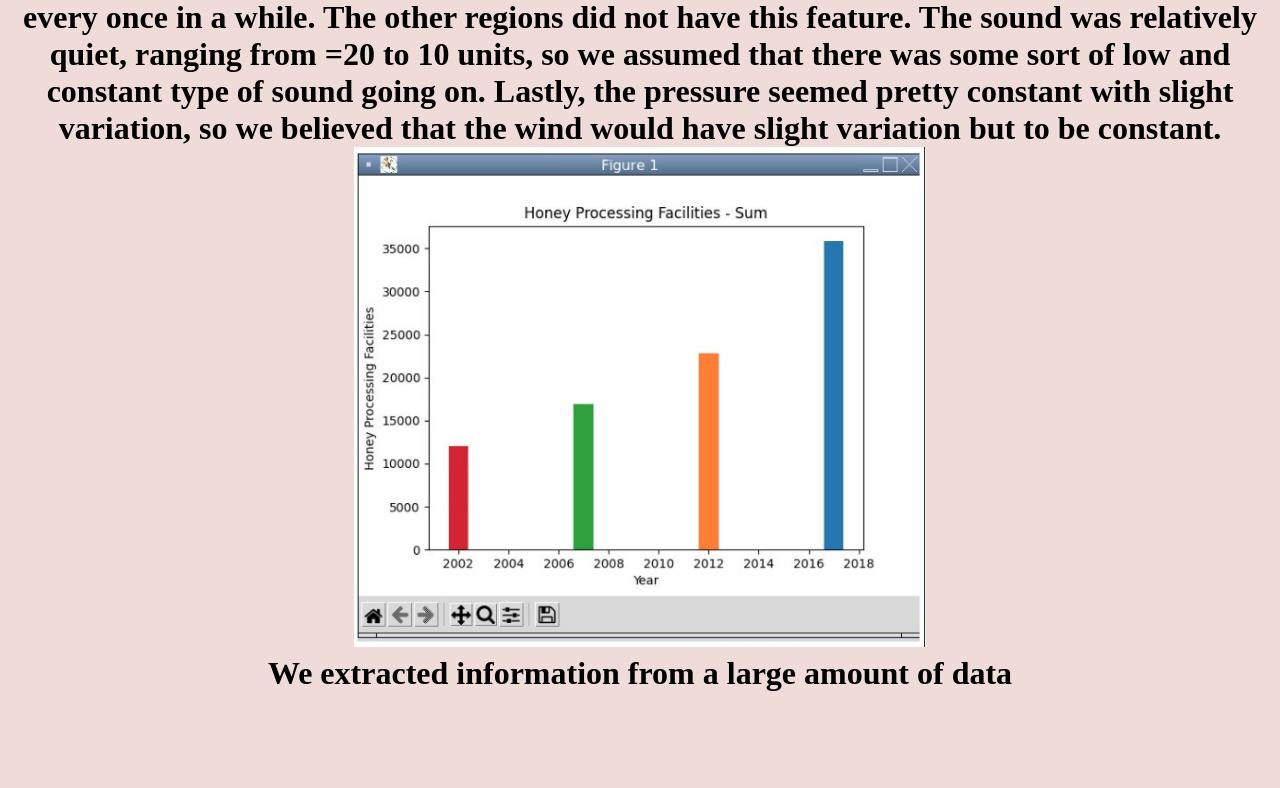
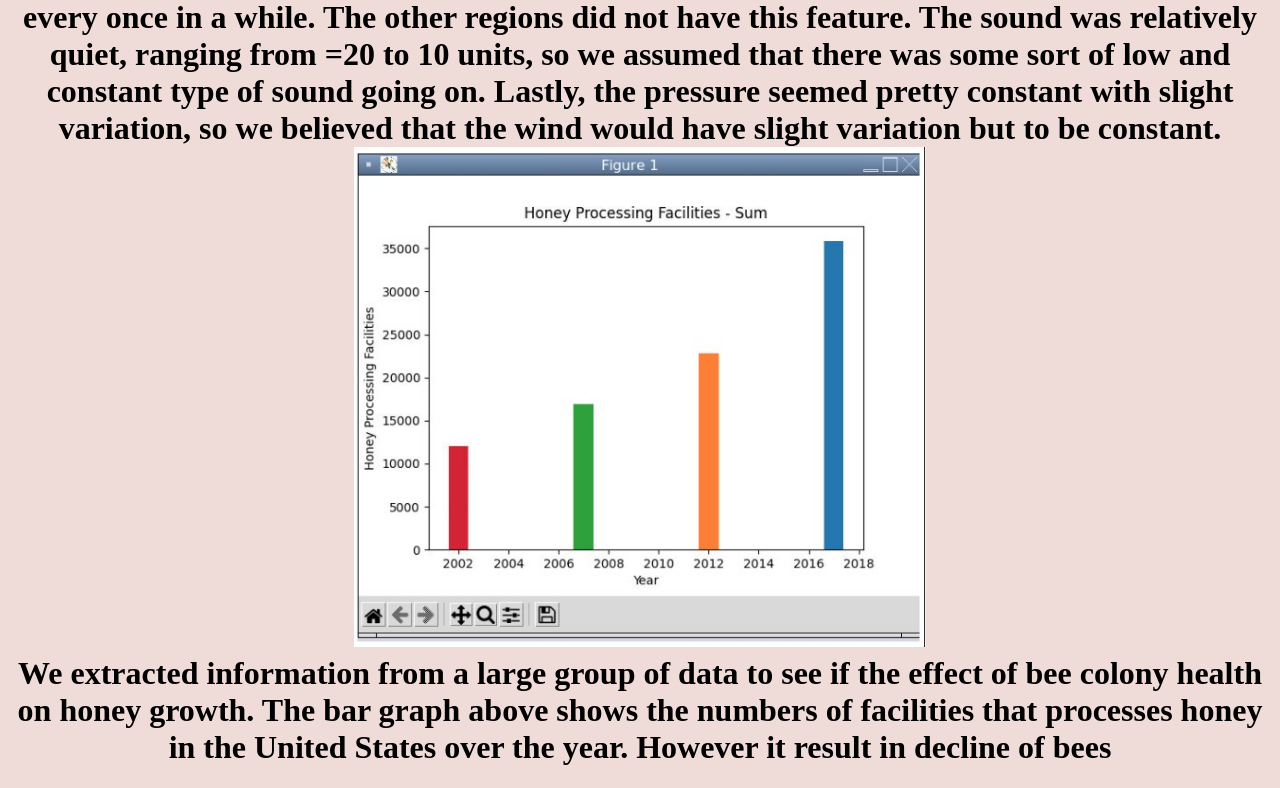
Before and after one commit to Kangster11/Kangster11, a plain HTML site: page portfolio.html in a window 1280 px wide. Shown: the part 5077-5865 px from the top of the page. Before the commit the page ends 5791 px from the top, so only its background shows below. Drawn offline with Linux system fonts and the light colour scheme.

Commit message:
Update portfolio.html

```diff
--- a/portfolio.html
+++ b/portfolio.html
@@ -66,7 +66,8 @@
     <center>
     <img src="images/bargraph2.jpg" height="500">
     <br>
-    <p1> We extracted information from a large amount of data
+    <p1> We extracted information from a large group of data to see if the effect of bee colony health on honey growth. The bar graph above shows
+    <p1> the numbers of facilities that processes honey in the United States over the year. However it result in decline of bees
     </a>
 
           </body>
```
